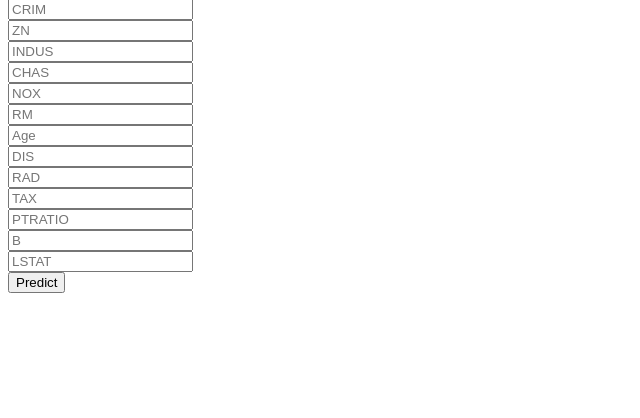
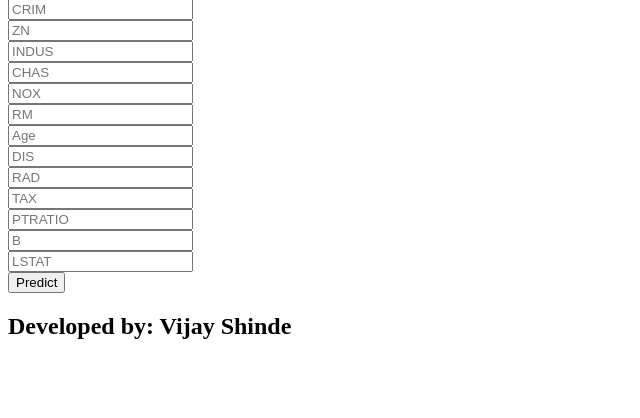
Before and after one commit to VijayShinde1996/vrsHeroku-GitActions-Docker-MD_ML_HousePricePrediction, a Flask app: page / in a window 1280 px wide. Shown: the part 81-499 px from the top of the page, without its empty margins (0-640 px from the left). Run offline with Flask 2, Linux system fonts and the light colour scheme; parts of the project's set-up code (start-up, migrations or seed data) failed here and were passed over.

Commit message:
Adding All files for (Docker and GitHub Actions) on 12-10-2022- @VRS

```diff
--- a/MD-APP-15.py
+++ b/MD-APP-15.py
@@ -28,6 +28,5 @@ def predict_api():
     output=model.predict(final_input)[0]
     return render_template("home.html",prediction_text="The House Price Prediction is: {}".format(output))
 
-
 if __name__ == '__main__':
     APP15.run(debug=True)
--- a/templates/home.html
+++ b/templates/home.html
@@ -35,6 +35,7 @@
 
 
         <button type="submit" class="btn btn-primary btn-block btn-large">Predict</button>
+        <h2>Developed by: Vijay Shinde</h2>
     </form>
 
    <br>
```
Also changed, not shown: 1 other file.
